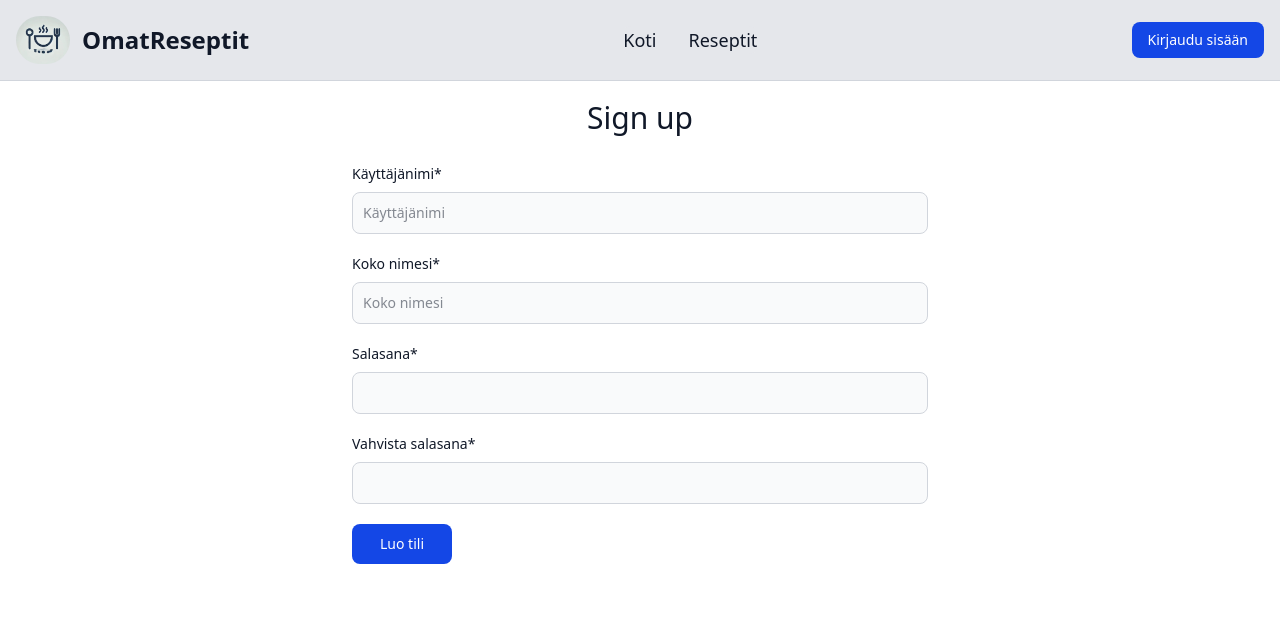
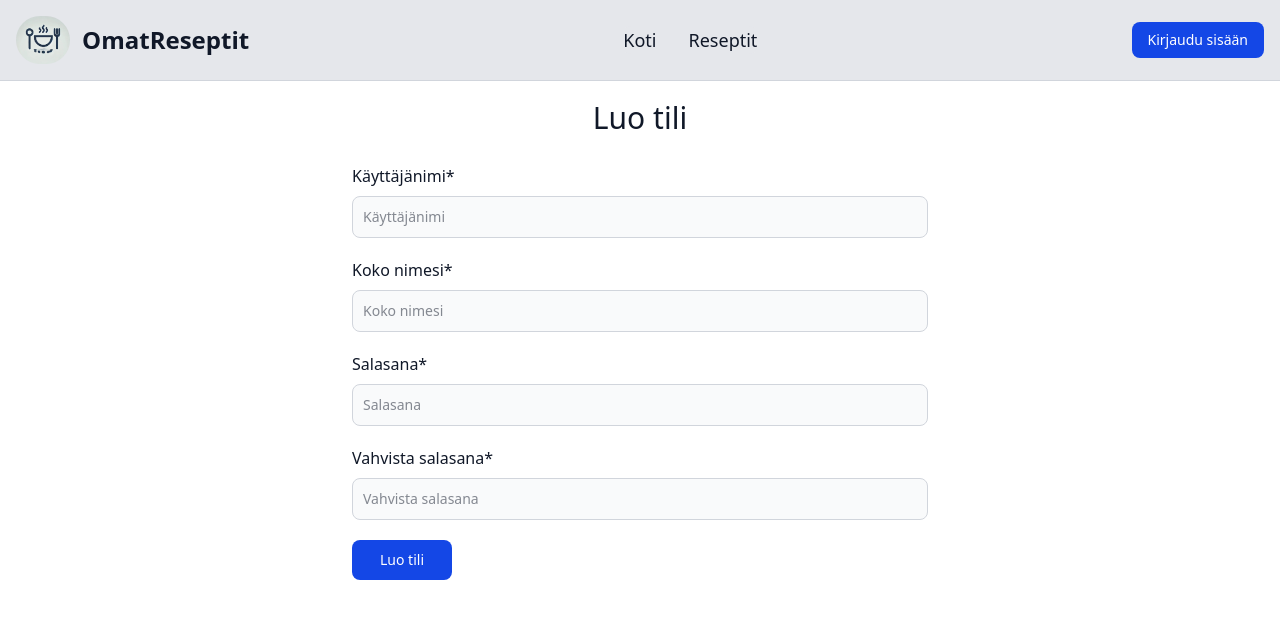
Before and after one commit to henrireu/reseptit_harjoitustyo, a React (Vite) app in the folder frontend/: page /luo-tili in a window 1280 px wide. Shown: the top 618 px of the page. Built offline with nearby package versions, Linux system fonts and the light colour scheme; no server answers.

Commit message:
komponenttien siistimistä

```diff
--- /dev/null
+++ b/frontend/src/components/input.jsx
@@ -0,0 +1,18 @@
+const Input = ({ label, type, placeholder, required, value, setValue }) => {
+
+  return (
+    <>
+      <label htmlFor="recipeName" className="block mb-2 text-sm sm:text-base font-medium text-gray-900 dark:text-white">{label}</label>
+      <input
+        type={type}
+        className="bg-gray-50 border border-gray-300 text-gray-900 text-sm rounded-lg focus:ring-blue-500 focus:border-blue-500 block w-full p-2.5 dark:bg-gray-700 dark:border-gray-600 dark:placeholder-gray-400 dark:text-white dark:focus:ring-blue-500 dark:focus:border-blue-500"
+        placeholder={placeholder}
+        required={required}
+        value={value}
+        onChange={({ target }) => setValue(target.value)}
+      />
+    </>
+  )
+}
+
+export default Input
--- a/frontend/src/components/login.jsx
+++ b/frontend/src/components/login.jsx
@@ -6,6 +6,7 @@ import { useDispatch } from 'react-redux'
 import { setUser } from "../reducers/userSlice"
 import { setShowLogin } from "../reducers/showLoginSlice"
 import LoadingButton from "./loadingButton"
+import Input from "./input"
 
 const Login = () => {
   const dispatch = useDispatch()
@@ -86,27 +87,23 @@ const LoginForm = () => {
   return (
     <form onSubmit={handleSubmit} className="mx-auto">
       <div className="mb-5">
-        <label htmlFor="username" className="block mb-2 text-sm font-medium text-gray-900 dark:text-white">Käyttäjänimi*</label>
-        <input
+        <Input
+          label="Käyttäjänimi"
           type="text"
-          id="username"
-          className="bg-gray-50 border border-gray-300 text-gray-900 text-sm rounded-lg focus:ring-blue-500 focus:border-blue-500 block w-full p-2.5 dark:bg-gray-700 dark:border-gray-600 dark:placeholder-gray-400 dark:text-white dark:focus:ring-blue-500 dark:focus:border-blue-500"
           placeholder="Käyttäjänimi"
-          required
+          required={true}
           value={username}
-          onChange={({ target }) => setUsername(target.value)}
+          setValue={setUsername}
         />
       </div>
 
       <div className="mb-3">
-        <label htmlFor="password" className="block mb-2 text-sm font-medium text-gray-900 dark:text-white">Salasana*</label>
-        <input
+        <Input
+          label="Salasana"
           type="password"
-          id="password"
-          className="bg-gray-50 border border-gray-300 text-gray-900 text-sm rounded-lg focus:ring-blue-500 focus:border-blue-500 block w-full p-2.5 dark:bg-gray-700 dark:border-gray-600 dark:placeholder-gray-400 dark:text-white dark:focus:ring-blue-500 dark:focus:border-blue-500"
-          required
+          required={true}
           value={password}
-          onChange={({ target }) => setPassword(target.value)}
+          setValue={setPassword}
         />
       </div>
 
--- a/frontend/src/pages/signUp.jsx
+++ b/frontend/src/pages/signUp.jsx
@@ -8,6 +8,7 @@ import { setUser } from "../reducers/userSlice"
 import { create } from "../services/users"
 import LoadingButton from "../components/loadingButton"
 import { setToken } from "../services/recipes"
+import Input from "../components/input"
 
 const SignUp = () => {
   const [username, setUsername] = useState('')
@@ -76,57 +77,51 @@ const SignUp = () => {
 
   return (
     <div className="pt-[100px] px-10">
-      <h1 className="text-3xl mb-7 text-center">Sign up</h1>
+      <h1 className="text-3xl mb-7 text-center">Luo tili</h1>
       <Toaster />
       <form onSubmit={handleSubmit} className="mx-auto max-w-xl">
 
         <div className="mb-5">
-          <label htmlFor="username" className="block mb-2 text-sm font-medium text-gray-900 dark:text-white">Käyttäjänimi*</label>
-          <input
+          <Input
+            label="Käyttäjänimi*"
             type="text"
-            id="username"
-            className="bg-gray-50 border border-gray-300 text-gray-900 text-sm rounded-lg focus:ring-blue-500 focus:border-blue-500 block w-full p-2.5 dark:bg-gray-700 dark:border-gray-600 dark:placeholder-gray-400 dark:text-white dark:focus:ring-blue-500 dark:focus:border-blue-500"
             placeholder="Käyttäjänimi"
-            required
+            required={true}
             value={username}
-            onChange={({ target }) => setUsername(target.value)}
+            setValue={setUsername}
           />
         </div>
 
         <div className="mb-5">
-          <label htmlFor="fullname" className="block mb-2 text-sm font-medium text-gray-900 dark:text-white">Koko nimesi*</label>
-          <input
+          <Input
+            label="Koko nimesi*"
             type="text"
-            id="fullname"
-            className="bg-gray-50 border border-gray-300 text-gray-900 text-sm rounded-lg focus:ring-blue-500 focus:border-blue-500 block w-full p-2.5 dark:bg-gray-700 dark:border-gray-600 dark:placeholder-gray-400 dark:text-white dark:focus:ring-blue-500 dark:focus:border-blue-500"
             placeholder="Koko nimesi"
-            required
+            required={true}
             value={name}
-            onChange={({ target }) => setName(target.value)}
+            setValue={setName}
           />
         </div>
 
         <div className="mb-5">
-          <label htmlFor="password" className="block mb-2 text-sm font-medium text-gray-900 dark:text-white">Salasana*</label>
-          <input
+          <Input
+            label="Salasana*"
             type="password"
-            id="password"
-            className="bg-gray-50 border border-gray-300 text-gray-900 text-sm rounded-lg focus:ring-blue-500 focus:border-blue-500 block w-full p-2.5 dark:bg-gray-700 dark:border-gray-600 dark:placeholder-gray-400 dark:text-white dark:focus:ring-blue-500 dark:focus:border-blue-500"
-            required
+            placeholder="Salasana"
+            required={true}
             value={password}
-            onChange={({ target }) => setPassword(target.value)}
+            setValue={setPassword}
           />
         </div>
 
         <div className="mb-5">
-          <label htmlFor="confirmPassword" className="block mb-2 text-sm font-medium text-gray-900 dark:text-white">Vahvista salasana*</label>
-          <input
+          <Input
+            label="Vahvista salasana*"
             type="password"
-            id="confirmPassword"
-            className="bg-gray-50 border border-gray-300 text-gray-900 text-sm rounded-lg focus:ring-blue-500 focus:border-blue-500 block w-full p-2.5 dark:bg-gray-700 dark:border-gray-600 dark:placeholder-gray-400 dark:text-white dark:focus:ring-blue-500 dark:focus:border-blue-500"
-            required
+            placeholder="Vahvista salasana"
+            required={true}
             value={confirmPassword}
-            onChange={({ target }) => setConfirmPassword(target.value)}
+            setValue={setConfirmPassword}
           />
         </div>
 
```
Also changed, not shown: frontend/src/pages/addRecipe.jsx (+48 -39 lines), frontend/src/pages/editRecipe.jsx (+61 -40 lines).
